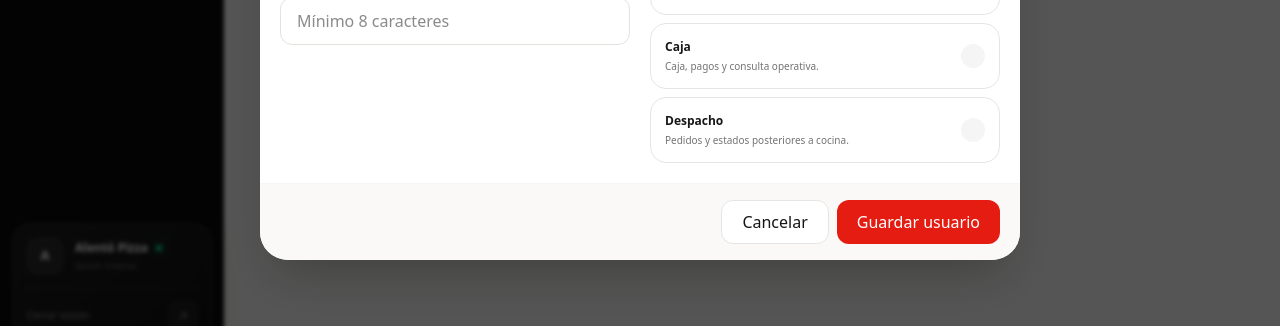
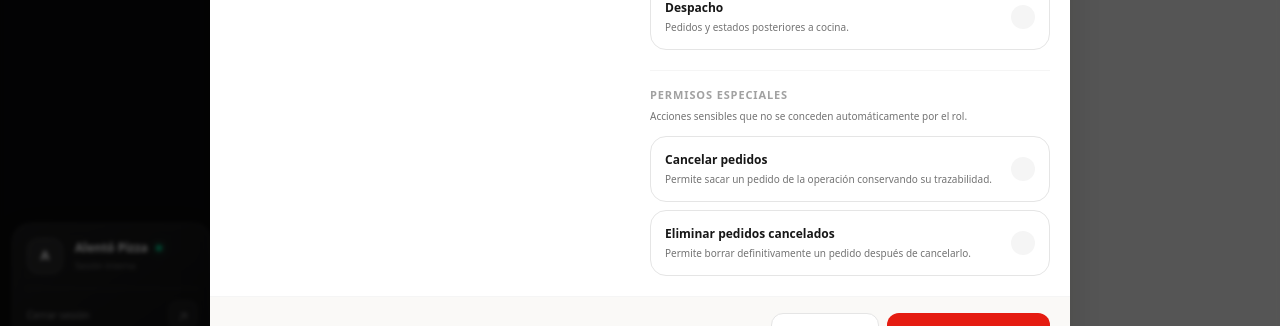
Before and after one commit to alentopizza/alento-app, a Next.js app: page /usuarios in a window 1280 px wide. Both pictures are taken after a click on the button "+ Crear usuario". Shown: the part 442-768 px from the top of the page. Built offline with nearby package versions, Linux system fonts and the light colour scheme; no server answers.

Commit message:
ux: add sensitive order permissions to collaborator editor

```diff
--- a/src/app/usuarios/page.tsx
+++ b/src/app/usuarios/page.tsx
@@ -3,11 +3,14 @@
 import { FormEvent, useEffect, useMemo, useState } from "react";
 
 type Role = "ADMIN" | "POS" | "KITCHEN" | "CASHIER" | "DISPATCH";
+type Permission = "CANCEL_ORDERS" | "DELETE_ORDERS";
+
 type StaffUser = {
   id: number;
   name: string;
   email: string;
   roles: Role[];
+  permissions: Permission[];
   active: boolean;
   lastLoginAt: string | null;
   createdAt: string;
@@ -21,12 +24,27 @@ const ROLE_OPTIONS: Array<{ id: Role; label: string; description: string }> = [
   { id: "DISPATCH", label: "Despacho", description: "Pedidos y estados posteriores a cocina." },
 ];
 
+const PERMISSION_OPTIONS: Array<{ id: Permission; label: string; description: string; tone: string }> = [
+  {
+    id: "CANCEL_ORDERS",
+    label: "Cancelar pedidos",
+    description: "Permite sacar un pedido de la operación conservando su trazabilidad.",
+    tone: "amber",
+  },
+  {
+    id: "DELETE_ORDERS",
+    label: "Eliminar pedidos cancelados",
+    description: "Permite borrar definitivamente un pedido después de cancelarlo.",
+    tone: "red",
+  },
+];
+
 export default function UsersPage() {
   const [users, setUsers] = useState<StaffUser[]>([]);
   const [loading, setLoading] = useState(true);
   const [error, setError] = useState("");
   const [notice, setNotice] = useState("");
-  const [editor, setEditor] = useState<{ id?: number; name: string; email: string; password: string; roles: Role[]; active: boolean } | null>(null);
+  const [editor, setEditor] = useState<{ id?: number; name: string; email: string; password: string; roles: Role[]; permissions: Permission[]; active: boolean } | null>(null);
   const [saving, setSaving] = useState(false);
 
   async function loadUsers() {
@@ -53,6 +71,16 @@ export default function UsersPage() {
     setEditor({
       ...editor,
       roles: editor.roles.includes(role) ? editor.roles.filter((item) => item !== role) : [...editor.roles, role],
+    });
+  }
+
+  function togglePermission(permission: Permission) {
+    if (!editor || editor.roles.includes("ADMIN")) return;
+    setEditor({
+      ...editor,
+      permissions: editor.permissions.includes(permission)
+        ? editor.permissions.filter((item) => item !== permission)
+        : [...editor.permissions, permission],
     });
   }
 
@@ -94,7 +122,7 @@ export default function UsersPage() {
                 <span className="block text-[8px] font-semibold uppercase tracking-[0.14em] text-white/40">Activos</span>
                 <b className="mt-0.5 block text-[26px] font-semibold leading-none text-white">{activeCount}</b>
               </div>
-              <button onClick={() => setEditor({ name: "", email: "", password: "", roles: ["POS"], active: true })} className="h-[52px] rounded-2xl bg-[var(--brand-red)] px-5 text-[12px] font-semibold text-white">
+              <button onClick={() => setEditor({ name: "", email: "", password: "", roles: ["POS"], permissions: [], active: true })} className="h-[52px] rounded-2xl bg-[var(--brand-red)] px-5 text-[12px] font-semibold text-white">
                 + Crear usuario
               </button>
             </div>
@@ -123,9 +151,15 @@ export default function UsersPage() {
               <span className="truncate text-[12px] text-neutral-600">{user.email}</span>
               <div className="flex flex-wrap gap-1.5">
                 {user.roles.map((role) => <span key={role} className="rounded-full border border-neutral-200 bg-neutral-50 px-2 py-1 text-[9px] font-semibold text-neutral-600">{ROLE_OPTIONS.find((item) => item.id === role)?.label ?? role}</span>)}
+                {!user.roles.includes("ADMIN") && user.permissions?.includes("CANCEL_ORDERS") && (
+                  <span className="rounded-full border border-amber-200 bg-amber-50 px-2 py-1 text-[9px] font-semibold text-amber-700">Cancela pedidos</span>
+                )}
+                {!user.roles.includes("ADMIN") && user.permissions?.includes("DELETE_ORDERS") && (
+                  <span className="rounded-full border border-red-200 bg-red-50 px-2 py-1 text-[9px] font-semibold text-red-700">Elimina pedidos</span>
+                )}
               </div>
               <span className="text-[10px] text-neutral-500">{user.lastLoginAt ? new Date(user.lastLoginAt).toLocaleDateString("es-CO") : "Nunca"}</span>
-              <button onClick={() => setEditor({ id: user.id, name: user.name, email: user.email, password: "", roles: user.roles, active: user.active })} className="rounded-xl border border-neutral-200 px-3 py-2 text-[11px] font-semibold">Editar</button>
+              <button onClick={() => setEditor({ id: user.id, name: user.name, email: user.email, password: "", roles: user.roles, permissions: user.permissions ?? [], active: user.active })} className="rounded-xl border border-neutral-200 px-3 py-2 text-[11px] font-semibold">Editar</button>
             </div>
           ))}
         </section>
@@ -133,7 +167,7 @@ export default function UsersPage() {
 
       {editor && (
         <div className="fixed inset-0 z-[140] flex items-center justify-center bg-black/65 p-4 backdrop-blur-[2px]">
-          <form onSubmit={save} className="w-full max-w-[760px] overflow-hidden rounded-[28px] bg-white shadow-2xl">
+          <form onSubmit={save} className="w-full max-w-[860px] overflow-hidden rounded-[28px] bg-white shadow-2xl">
             <div className="flex items-start justify-between gap-4 border-b-[3px] border-[var(--brand-red)] bg-[linear-gradient(135deg,#09090a,#281516)] px-6 py-5 text-white">
               <div>
                 <p className="text-[9px] font-semibold uppercase tracking-[0.16em] text-white/45">{editor.id ? "Editar colaborador" : "Nuevo colaborador"}</p>
@@ -168,6 +202,44 @@ export default function UsersPage() {
                     );
                   })}
                 </div>
+
+                <div className="mt-5 border-t border-neutral-100 pt-4">
+                  <div className="flex items-start justify-between gap-3">
+                    <div>
+                      <p className="text-[11px] font-semibold uppercase tracking-[0.08em] text-neutral-400">Permisos especiales</p>
+                      <p className="mt-1 text-[10px] leading-4 text-neutral-500">Acciones sensibles que no se conceden automáticamente por el rol.</p>
+                    </div>
+                    {editor.roles.includes("ADMIN") && (
+                      <span className="rounded-full bg-neutral-950 px-2.5 py-1 text-[9px] font-semibold text-white">Incluidos en Admin</span>
+                    )}
+                  </div>
+
+                  <div className="mt-3 space-y-2">
+                    {PERMISSION_OPTIONS.map((permission) => {
+                      const inherited = editor.roles.includes("ADMIN");
+                      const selected = inherited || editor.permissions.includes(permission.id);
+                      const danger = permission.tone === "red";
+
+                      return (
+                        <button
+                          type="button"
+                          key={permission.id}
+                          disabled={inherited}
+                          onClick={() => togglePermission(permission.id)}
+                          className={`flex w-full items-center justify-between rounded-2xl border p-3.5 text-left transition disabled:cursor-default ${selected ? danger ? "border-red-200 bg-red-50" : "border-amber-200 bg-amber-50" : "border-neutral-200 bg-white"}`}
+                        >
+                          <span>
+                            <b className="block text-[12px] font-semibold text-neutral-900">{permission.label}</b>
+                            <span className="mt-0.5 block text-[10px] leading-4 text-neutral-500">{permission.description}</span>
+                          </span>
+                          <span className={`flex h-6 w-6 shrink-0 items-center justify-center rounded-full text-[12px] ${selected ? danger ? "bg-red-500 text-white" : "bg-amber-500 text-white" : "bg-neutral-100 text-neutral-400"}`}>
+                            {selected ? "✓" : ""}
+                          </span>
+                        </button>
+                      );
+                    })}
+                  </div>
+                </div>
               </div>
             </div>
 
```
